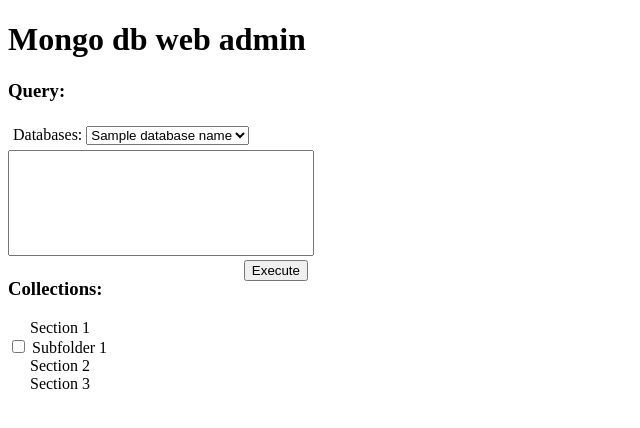
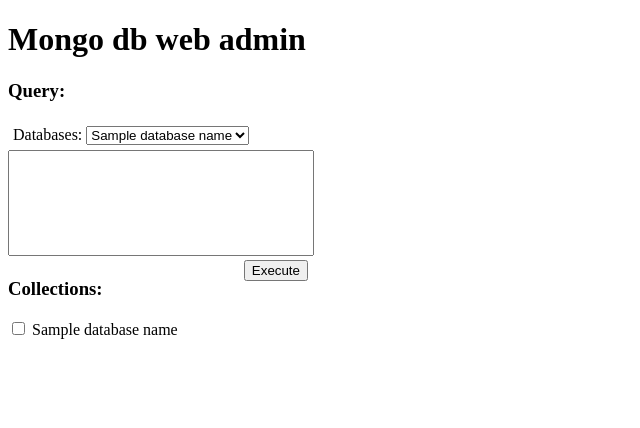
Before and after one commit to iu7/MongoDBWebAdmin, a Flask app: template templates/index.html in a window 1280 px wide. Shown: the top 428 px of the page, without its empty margins (0-640 px from the left). Run offline with Flask 2, Linux system fonts and the light colour scheme; the template is opened without the code that fills it: most values are stand-ins (such as "Sample title", 1, 10 or a date in 2020).

Commit message:
now treeview display collections

```diff
--- a/server.py
+++ b/server.py
@@ -1,27 +1,31 @@
 #!/usr/bin/env python
 # -*- coding: utf-8 -*-
 
-from pymongo import *
-from flask import *
+import pymongo
+import flask
 
 
-flask_server = Flask(__name__)
-mongo_client = MongoClient('localhost', 27017)
+flask_server = flask.Flask(__name__)
+flask_server.jinja_env.trim_blocks = True
+mongo_client = pymongo.MongoClient('localhost', 27017)
 
 
 @flask_server.route('/')
 def root():
-    return render_template('index.html',
-                           database_names=mongo_client.database_names(),
-                           submit_target=url_for('query_result'))
+    c = {x: mongo_client[x].collection_names(False)
+         for x in mongo_client.database_names()}
+    return flask.render_template('index.html',
+                                 database_names=mongo_client.database_names(),
+                                 collections=c,
+                                 submit_target=flask.url_for('query_result'))
 
 
 @flask_server.route('/query_result', methods=['POST'])
 def query_result():
-    database_name = request.form['database_name']
-    query_text = request.form['query_text']
+    database_name = flask.request.form['database_name']
+    query_text = flask.request.form['query_text']
     result = mongo_client[database_name].eval(query_text)
-    return render_template('query_result.html', result_text=result)
+    return flask.render_template('query_result.html', result_text=result)
 
 
 if __name__ == '__main__':
--- a/templates/index.html
+++ b/templates/index.html
@@ -2,7 +2,7 @@
 <html lang="en">
     <head>
         <title>MongoDbWebAdmin</title>
-        <link rel="stylesheet" type="text/css" href="styles.css" media="screen"/>
+        <link rel="stylesheet" type="text/css" href="{{ url_for('static', filename='styles.css') }}" media="screen"/>
     </head>
     <body>
         <h1>Mongo db web admin</h1>
@@ -21,21 +21,18 @@
         </div>
         <h3>Collections:</h3>
         <ol class="treeView">
-            <li class="treeElement">Section 1</li>
-            <input type="checkbox" id="subfolder_1"/>
-            <label for="subfolder_1">Subfolder 1</label>
-            <ol class="treeSubElement">
-                <li class="treeElement"> Subsection 1</li>
-                <input type="checkbox" id="subfolder_2"/>
-                <label for="subfolder_1">Subfolder 1</label>
-                <ol class="treeSubElement">
-                    <li class="treeElement">Sub sub 1</li>
-                    <li class="treeElement">Sub sub 2</li>
-                </ol>
-                <li class="treeElement"> Subsection 2</li>
-            </ol>
-            <li class="treeElement">Section 2</li>
-            <li class="treeElement">Section 3</li>
-            </ol>
+						{% for database_name in database_names %}
+						<div>
+            	<input type="checkbox" id="subfolder"/>
+            	<label for="subfolder">{{database_name}}</label>
+							<ol class="treeSubElement">
+								{% for c in collections[database_name] %}
+									<li class="treeElement">{{c}}</li>
+								{% endfor %}
+							</ol>
+						</div>
+						{% endfor %}
+				</ol>
+				<form id="query" method="post" action="{{ submit_target }}"></form>
     </body>
 </html>
```
Also changed, not shown: static/styles.css (renamed from templates/styles.css).
